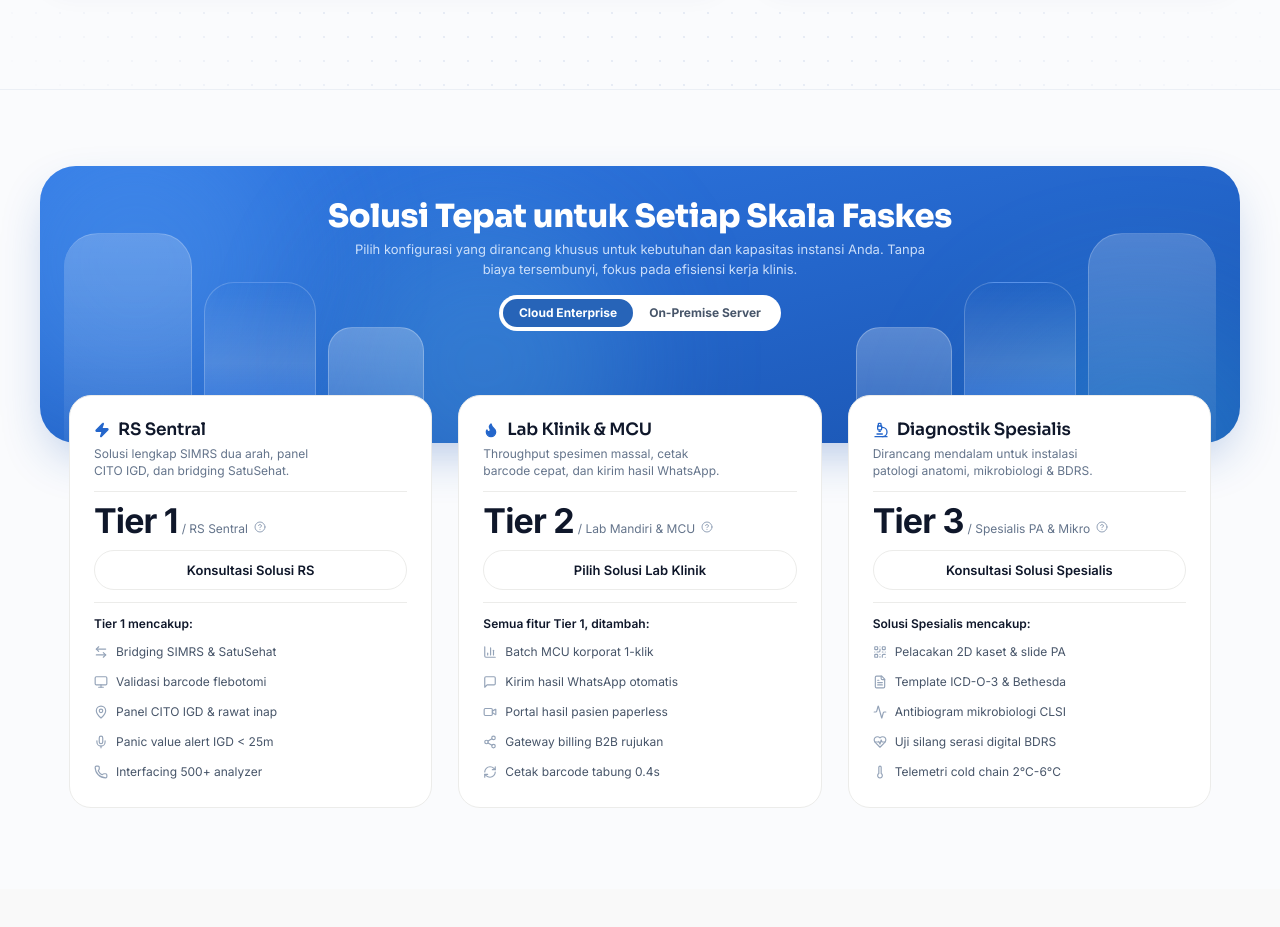
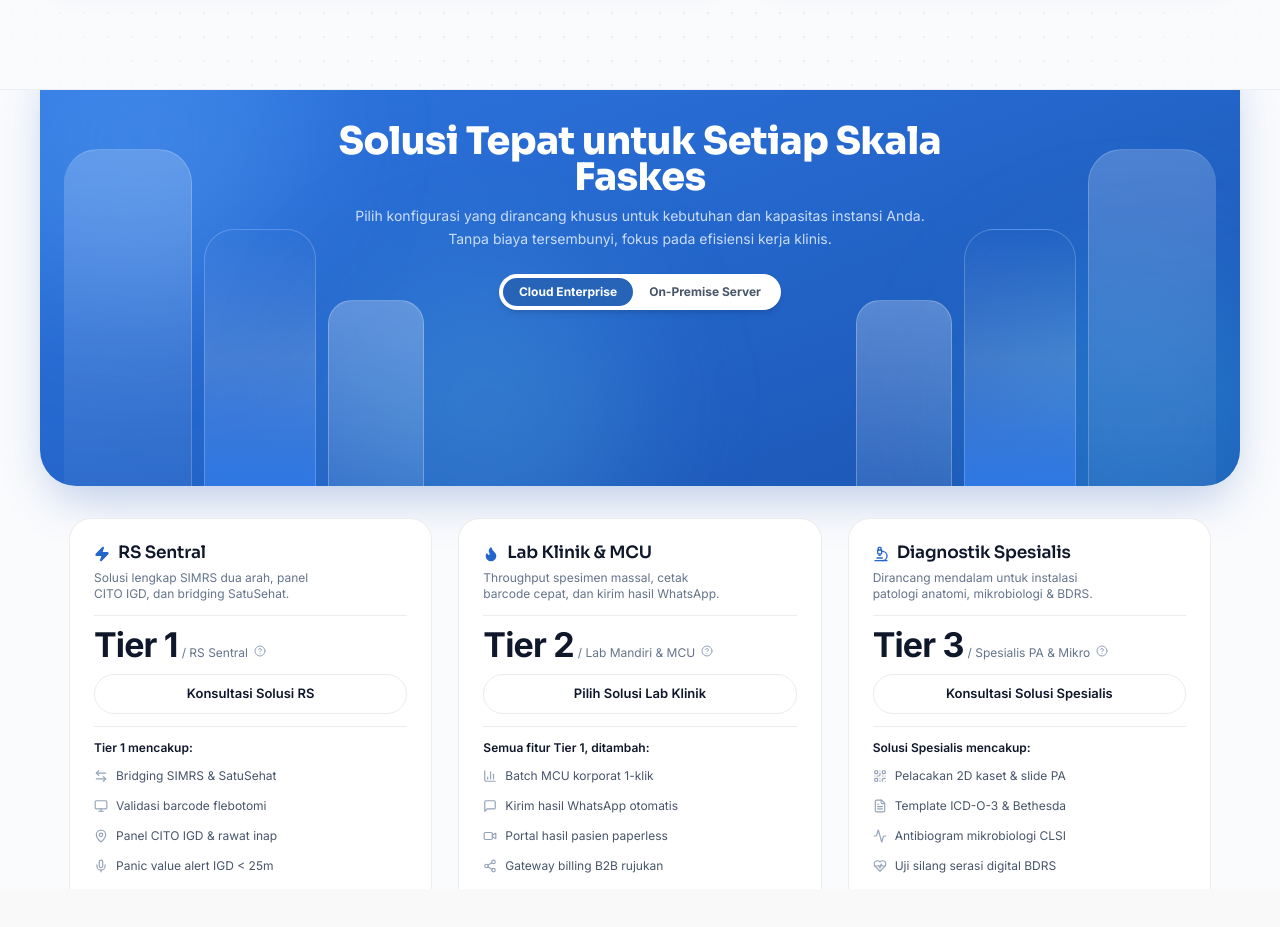
Before and after one commit to TBTBAgency/WebsiteDiagnova, a Next.js app: page /solutions in a window 1280 px wide. Shown: the part 2000-2927 px from the top of the page. Built offline with nearby package versions, Linux system fonts and the light colour scheme; no server answers.

Commit message:
style(solutions): restore tall, spacious hero pod while keeping viewport fit

```diff
--- a/app/(marketing)/solutions/page.tsx
+++ b/app/(marketing)/solutions/page.tsx
@@ -496,10 +496,10 @@ export default function SolutionsPage() {
       {/* ══════════════════════════════════════════════════════════════
           FACILITY FIT MATRIX (ONE-SCREEN VIEWPORT SCALE - ZERO OVERFLOW)
           ══════════════════════════════════════════════════════════════ */}
-      <section className="w-full bg-[#FAFBFD] border-t border-slate-200/60 min-h-screen lg:h-screen lg:max-h-[960px] flex flex-col justify-center py-3 sm:py-4 lg:py-5 overflow-hidden">
+      <section className="w-full bg-[#FAFBFD] border-t border-slate-200/60 min-h-screen lg:h-screen lg:max-h-[960px] flex flex-col justify-center py-2 sm:py-3 lg:py-4 overflow-hidden">
         <div className="mx-auto max-w-[1560px] px-4 sm:px-6 lg:px-10 w-full relative">
           {/* Blue Framed Container Pod with Request-Demo Gradient & Orbs */}
-          <div className="relative rounded-[28px] sm:rounded-[36px] bg-gradient-to-br from-[#2F77E3] via-[#2466CB] to-[#1A54B0] pt-6 sm:pt-7 lg:pt-8 pb-20 sm:pb-24 lg:pb-28 px-5 sm:px-8 lg:px-12 shadow-[0_20px_50px_-12px_rgba(26,84,176,0.32)] overflow-hidden">
+          <div className="relative rounded-[28px] sm:rounded-[36px] bg-gradient-to-br from-[#2F77E3] via-[#2466CB] to-[#1A54B0] pt-12 sm:pt-16 lg:pt-20 pb-28 sm:pb-36 lg:pb-44 px-5 sm:px-8 lg:px-12 shadow-[0_20px_50px_-12px_rgba(26,84,176,0.32)] overflow-hidden">
             {/* Ambient Glowing Orbs */}
             <div className="absolute -top-16 -left-16 w-80 h-80 rounded-full bg-[#60A5FA]/35 blur-3xl pointer-events-none" />
             <div className="absolute top-1/2 -right-16 w-80 h-80 rounded-full bg-[#38BDF8]/25 blur-3xl pointer-events-none" />
@@ -526,24 +526,24 @@ export default function SolutionsPage() {
 
             {/* Header: Centered White Title, Subtitle, and Galileo White Capsule Switcher */}
             <div className="relative z-10 text-center max-w-2xl mx-auto">
-              <h2 className="font-display text-2xl sm:text-3xl lg:text-[32px] font-extrabold text-white tracking-tight leading-tight">
+              <h2 className="font-display text-2xl sm:text-3xl lg:text-[38px] font-extrabold text-white tracking-tight leading-[1.15]">
                 {language === "ID"
                   ? "Solusi Tepat untuk Setiap Skala Faskes"
                   : "Tailored Architectures for Every Facility Scale"}
               </h2>
-              <p className="mt-1.5 text-xs sm:text-[13px] text-blue-100/90 font-normal leading-normal max-w-xl mx-auto">
+              <p className="mt-2.5 text-xs sm:text-[14px] text-blue-100/90 font-normal leading-relaxed max-w-xl mx-auto">
                 {language === "ID"
                   ? "Pilih konfigurasi yang dirancang khusus untuk kebutuhan dan kapasitas instansi Anda. Tanpa biaya tersembunyi, fokus pada efisiensi kerja klinis."
                   : "Choose an architecture engineered for your institution's specific tier. No bloatware, focused purely on clinical speed and compliance."}
               </p>
 
               {/* Galileo-style White Pill Switcher with Active Blue Button */}
-              <div className="inline-flex items-center p-0.5 sm:p-1 rounded-full bg-white shadow-xs mt-3.5 sm:mt-4">
+              <div className="inline-flex items-center p-1 rounded-full bg-white shadow-md mt-5 sm:mt-6">
                 <button
                   type="button"
                   onClick={() => setDeploymentMode("cloud")}
                   className={cn(
-                    "px-4 py-1.5 rounded-full text-[11px] sm:text-xs font-bold transition-all duration-200 cursor-pointer",
+                    "px-4 py-1.5 rounded-full text-xs font-bold transition-all duration-200 cursor-pointer",
                     deploymentMode === "cloud"
                       ? "bg-[#2764B8] text-white shadow-xs"
                       : "text-slate-600 hover:text-slate-900"
@@ -555,7 +555,7 @@ export default function SolutionsPage() {
                   type="button"
                   onClick={() => setDeploymentMode("onprem")}
                   className={cn(
-                    "px-4 py-1.5 rounded-full text-[11px] sm:text-xs font-bold transition-all duration-200 cursor-pointer",
+                    "px-4 py-1.5 rounded-full text-xs font-bold transition-all duration-200 cursor-pointer",
                     deploymentMode === "onprem"
                       ? "bg-[#2764B8] text-white shadow-xs"
                       : "text-slate-600 hover:text-slate-900"
@@ -568,7 +568,7 @@ export default function SolutionsPage() {
           </div>
 
           {/* 3 Floating White Cards (Exact Halo Tag Wrapper Architecture - Fits 100% On Screen) */}
-          <div className="relative z-20 -mt-14 sm:-mt-16 lg:-mt-20 grid grid-cols-1 md:grid-cols-3 gap-3 lg:gap-4 max-w-[1200px] mx-auto items-stretch px-4 sm:px-6">
+          <div className="relative z-20 -mt-18 sm:-mt-22 lg:-mt-26 grid grid-cols-1 md:grid-cols-3 gap-3 lg:gap-4 max-w-[1200px] mx-auto items-stretch px-4 sm:px-6">
             {/* Card 1: Tier 1 - Hospital Systems */}
             <div className="relative p-[32px_5px_5px] rounded-[26px] transition-colors duration-200 hover:bg-[#EBF3FB] focus-within:bg-[#EBF3FB] group/plan">
               {/* Top Tag */}
```
